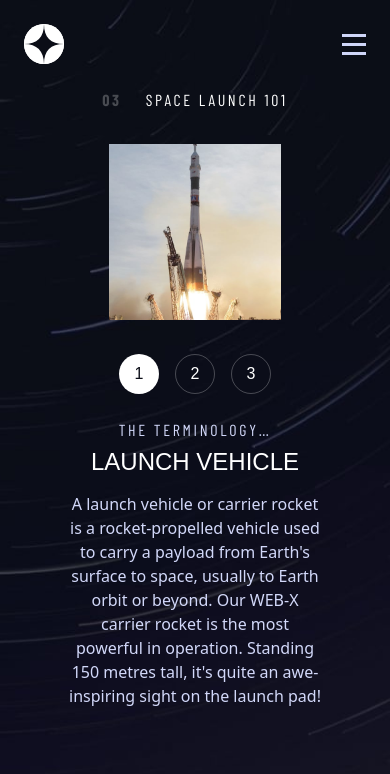
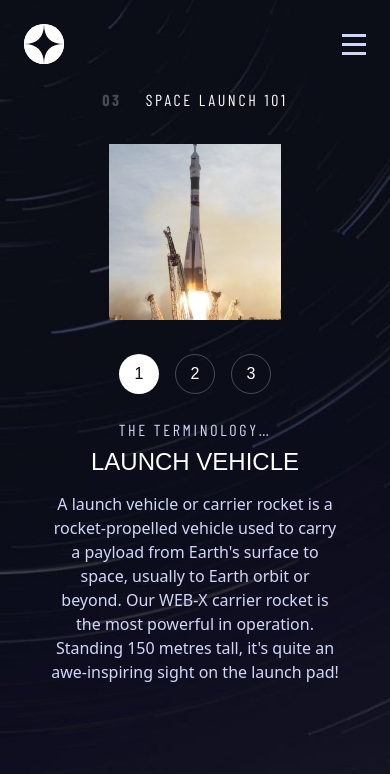
Before and after one commit to aleksandr-efimenko/space-tourism, a Next.js app: page /technology in a window 390 px wide. Shown: the top 774 px of the page. Built offline with nearby package versions, Linux system fonts and the light colour scheme; a web font is replaced by a local one.

Commit message:
add additional classname to pagecontainer

```diff
--- a/src/components/PageContainer.tsx
+++ b/src/components/PageContainer.tsx
@@ -1,13 +1,18 @@
-export default function PageContainer({ children }: { children: React.ReactNode }) {
+export type PageContainerProps = {
+  children: React.ReactNode
+  additionalClassNames?: string
+}
+
+export default function PageContainer({ children, additionalClassNames }: PageContainerProps) {
   return (
     <div
-      className='min-height-100vh w-full text-center grid
-          pt-[5.5rem] pb-0 px-6
+      className={`min-height-100vh w-full text-center grid
+          pt-[5.5rem] pb-0
           md:pt-28  md:px-0 md:grid-flow-col
              grid-rows-page-container-mobile
           lg:grid-rows-page-container-desktop
           lg:grid-cols-page-container
-          lg:text-left lg:pt-52 lg:pb-0 lg:grid-flow-col '
+          lg:text-left lg:pt-52 lg:pb-0 lg:grid-flow-col ${additionalClassNames ? additionalClassNames : ''} `}
     >
       {children}
     </div>
--- a/src/pages/crew.tsx
+++ b/src/pages/crew.tsx
@@ -12,7 +12,7 @@ export default function Crew() {
 
   return (
     <>
-      <PageContainer>
+      <PageContainer additionalClassNames='px-6'>
         <PageTitle number='02' title='Meet your crew' />
         <div
           className='flex flex-col-reverse justify-end items-center
--- a/src/pages/destination.tsx
+++ b/src/pages/destination.tsx
@@ -12,7 +12,7 @@ export default function Destination() {
 
   return (
     <>
-      <PageContainer>
+      <PageContainer additionalClassNames='px-6'>
         <PageTitle number='01' title='Pick your destination' />
         <div
           className=' mt-8
--- a/src/pages/index.tsx
+++ b/src/pages/index.tsx
@@ -6,7 +6,7 @@ import { motion } from 'framer-motion'
 export default function Home() {
   return (
     <>
-      <PageContainer>
+      <PageContainer additionalClassNames='px-6'>
         <div
           className='flex flex-col justify-end mx-auto
           md:pt-16 md:w-9/12 md:row-start-1 md:row-end-2
```
